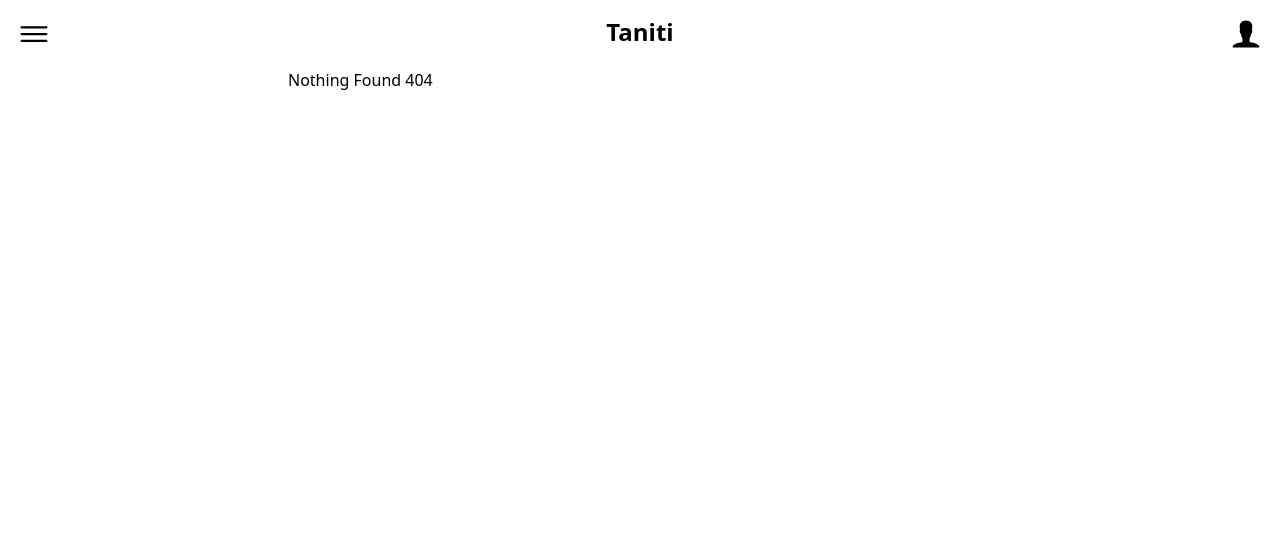
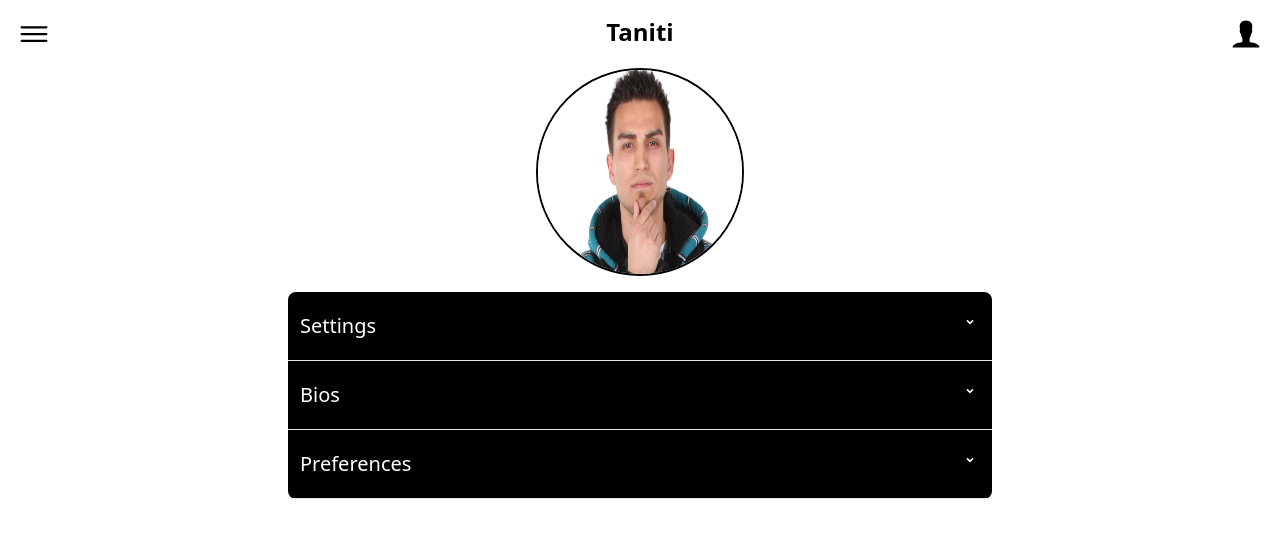
Before and after one commit to YoshiroSilver/tanitian-website, a React (Vite) app: page /profile in a window 1280 px wide. Before the commit this address had no page. Shown: the top 538 px of the page. Built offline with nearby package versions, Linux system fonts and the light colour scheme.

Commit message:
Created profile page and accordion component.

```diff
--- a/src/App.jsx
+++ b/src/App.jsx
@@ -3,6 +3,7 @@ import { BrowserRouter, Routes, Route } from "react-router-dom"
 
 import Header from "./components/header/Header"
 import Home from "./pages/Home"
+import Profile from "./pages/Profile"
 import NoPage from "./pages/NoPage"
 
 const App = () => {
@@ -21,6 +22,7 @@ const App = () => {
                     <Routes>
                         <Route index element={<Home />} />
                         <Route path="/home" element={<Home />} />
+                        <Route path="/profile" element={<Profile />} />
                         <Route path="*" element={<NoPage />} />
                     </Routes>
                 </BrowserRouter>
--- /dev/null
+++ b/src/components/accordion/Accordion.jsx
@@ -0,0 +1,24 @@
+import React, { useState } from "react"
+import AccordionItem from "./AccordionItem"
+
+function Accordion({ data }) {
+    const [activeIndex, setActiveIndex] = useState(null)
+
+    const handleItemClick = (index) => {
+        setActiveIndex((prev) => (prev === index ? null : index))
+    }
+    return (
+        <div className="">
+            {data.map((item, index) => (
+                <AccordionItem
+                    key={index}
+                    item={item}
+                    isOpen={activeIndex === index}
+                    onclick={() => handleItemClick(index)}
+                />
+            ))}
+        </div>
+    )
+}
+
+export default Accordion
--- /dev/null
+++ b/src/components/accordion/AccordionItem.jsx
@@ -0,0 +1,42 @@
+import React, { useRef, Fragment } from "react"
+import { RiArrowDropDownLine } from "react-icons/ri"
+
+function AccordionItem({ item, isOpen, onclick }) {
+    const contentHeight = useRef()
+
+    return (
+        <div className="overflow-hidden border-b">
+            <button
+                className={`flex w-full cursor-pointer content-center justify-between border-none bg-transparent px-3 py-5 text-left text-xl font-medium ${isOpen ? "" : ""}`}
+                onClick={onclick}
+            >
+                <p className="">{item.title}</p>
+                <RiArrowDropDownLine className={isOpen ? "" : ""} />
+            </button>
+
+            <div
+                ref={contentHeight}
+                className=""
+                style={
+                    isOpen
+                        ? { height: contentHeight.current.scrollHeight }
+                        : { height: "0px" }
+                }
+            >
+                {item.content ? (
+                    Object.entries(item.content).map(([key, value]) => {
+                        return (
+                            <p key={key}>
+                                {key}: {value.toString()}
+                            </p>
+                        )
+                    })
+                ) : (
+                    <Fragment />
+                )}
+            </div>
+        </div>
+    )
+}
+
+export default AccordionItem
--- a/src/components/header/Header.jsx
+++ b/src/components/header/Header.jsx
@@ -64,9 +64,13 @@ function Header({ handleMenuClick, isMenuOpen }) {
                 </ul>
             </div>
             {/*logo*/}
-            <div className="font-sans text-2xl font-extrabold">Taniti</div>
+            <a href="/home">
+                <div className="font-sans text-2xl font-extrabold">Taniti</div>
+            </a>
             {/*profile icon*/}
-            <IoIosPerson className="text-4xl font-extrabold" />
+            <a href="/profile">
+                <IoIosPerson className="text-4xl font-extrabold" />
+            </a>
         </div>
     )
 }
--- /dev/null
+++ b/src/data/profileData.jsx
@@ -0,0 +1,21 @@
+export const ProfileData = [
+    {
+        id: 1,
+        title: "Settings",
+        content: { MFA: "Active", Password: "Weakly-Secured" },
+    },
+    {
+        id: 2,
+        title: "Bios",
+        content: {
+            About: "Loves to travel to new places off the beaten path. Enjoys historical sites and embracing the native culture. Has some money but needs to be conscious of how it is spent.",
+            Age: "30",
+            Profession: "Photographer",
+        },
+    },
+    {
+        id: 3,
+        title: "Preferences",
+        content: { Notifications: "Silenced", Rewards: "Opt-IN" },
+    },
+]
--- /dev/null
+++ b/src/pages/Profile.jsx
@@ -0,0 +1,24 @@
+import React from "react"
+
+import ProfilePic from "../assets/ProfilePic.png"
+import { ProfileData } from "../data/profileData"
+import Accordion from "../components/accordion/Accordion"
+
+function Profile() {
+    return (
+        <>
+            <div className="flex content-center justify-center">
+                <img
+                    src={ProfilePic}
+                    alt="Profile Picture stand in."
+                    className="aspect-square w-52 rounded-full border-2 border-black"
+                />
+            </div>
+            <div className="mb-auto mt-4 flex flex-col content-center rounded-lg border-black bg-black text-center text-white">
+                <Accordion data={ProfileData} />
+            </div>
+        </>
+    )
+}
+
+export default Profile
```
Also changed, not shown: src/assets/ProfilePic.png (added).
